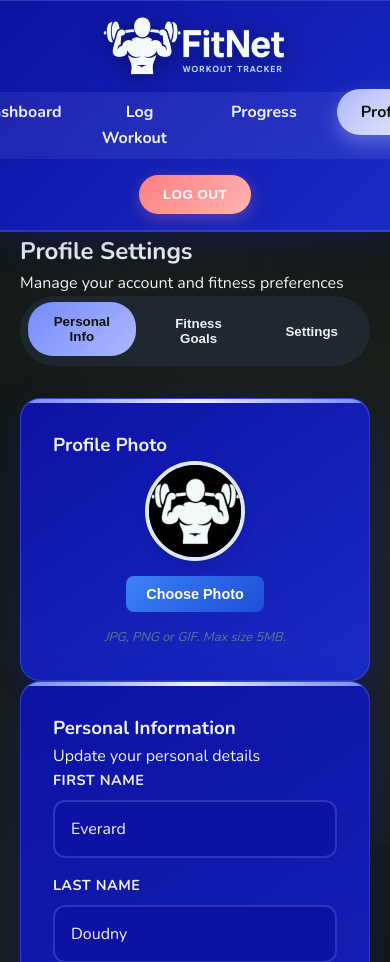
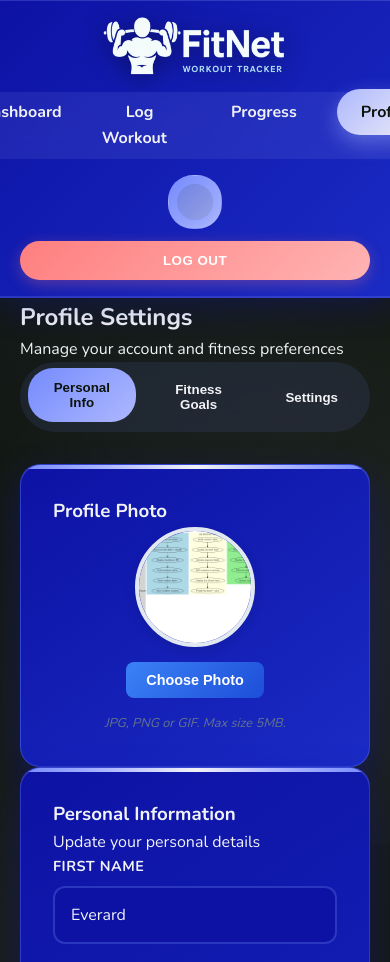
Before and after one commit to Etherixxx/FitNet, a Flask app: page /profile in a window 390 px wide; the page is wider, and only the part inside the window is pictured. Shown: the top 962 px of that part. Run offline with Flask 3, Linux system fonts and the light colour scheme; a user stored in the database is signed in; data comes from the database, SQL or seed files in the repository.

Commit message:
Added icon on top right for user's profiles to display as well as their names.

```diff
--- a/main.py
+++ b/main.py
@@ -435,6 +435,21 @@ def log_workout():
     if not user_id:
         return redirect(url_for('login'))
 
+    # Get user name for header display
+    conn = get_db_connection()
+    user_data = conn.execute(
+        'SELECT first_name, surname FROM Users WHERE user_id = ?',
+        (user_id,)
+    ).fetchone()
+
+    # Ensure session has proper name
+    if user_data and user_data['first_name'] and user_data['surname']:
+        full_name = f"{user_data['first_name']} {user_data['surname']}"
+        if not session.get('name') or session.get('name') == 'User':
+            session['name'] = full_name
+
+    conn.close()
+
     if request.method == 'POST':
         try:
             data = request.json
@@ -544,6 +559,18 @@ def progress():
 
     conn = get_db_connection()
     user_id = session['user_id']
+
+    # Get user name for header display
+    user_data = conn.execute(
+        'SELECT first_name, surname FROM Users WHERE user_id = ?',
+        (user_id,)
+    ).fetchone()
+
+    # Ensure session has proper name
+    if user_data and user_data['first_name'] and user_data['surname']:
+        full_name = f"{user_data['first_name']} {user_data['surname']}"
+        if not session.get('name') or session.get('name') == 'User':
+            session['name'] = full_name
 
     # Handle goal updates
     if request.method == 'POST':
--- a/static/css/dashboard.css
+++ b/static/css/dashboard.css
@@ -1447,31 +1447,121 @@ body:before {
   margin-bottom: 1.5rem;
 }
 
-/* Responsive adjustments */
+/* Header Actions - Update to include profile */
+.header .actions {
+  display: flex;
+  align-items: center;
+  gap: 1rem;
+}
+
+/* User Profile Styling */
+.user-profile {
+  position: relative;
+}
+
+.profile-link {
+  display: flex;
+  align-items: center;
+  gap: 0.75rem;
+  text-decoration: none;
+  color: #F1F2F6;
+  padding: 0.5rem 1rem;
+  border-radius: 25px;
+  transition: all 0.3s ease;
+  background: rgba(174, 184, 254, 0.1);
+  border: 1px solid rgba(117, 139, 253, 0.2);
+  backdrop-filter: blur(10px);
+}
+
+.profile-link:hover {
+  background: rgba(174, 184, 254, 0.2);
+  border-color: rgba(117, 139, 253, 0.4);
+  transform: translateY(-2px);
+  box-shadow: 0 4px 15px rgba(117, 139, 253, 0.3);
+}
+
+.profile-link.active-profile {
+  background: linear-gradient(135deg, #758BFD, #AEB8FE);
+  color: #0C120C;
+  border-color: transparent;
+}
+
+.profile-link.active-profile:hover {
+  background: linear-gradient(135deg, #AEB8FE, #F1F2F6);
+  color: #0C120C;
+}
+
+.profile-avatar {
+  width: 36px;
+  height: 36px;
+  border-radius: 50%;
+  background: linear-gradient(135deg, #758BFD, #AEB8FE);
+  display: flex;
+  align-items: center;
+  justify-content: center;
+  color: #0C120C;
+  font-size: 1rem;
+  font-weight: 600;
+  transition: all 0.3s ease;
+  box-shadow: 0 2px 8px rgba(117, 139, 253, 0.3);
+}
+
+.profile-link:hover .profile-avatar {
+  background: linear-gradient(135deg, #AEB8FE, #F1F2F6);
+  transform: scale(1.05);
+  box-shadow: 0 4px 12px rgba(117, 139, 253, 0.4);
+}
+
+.profile-link.active-profile .profile-avatar {
+  background: rgba(12, 18, 12, 0.1);
+  color: #0C120C;
+}
+
+.username {
+  font-weight: 600;
+  font-size: 0.9rem;
+  letter-spacing: 0.3px;
+  white-space: nowrap;
+  overflow: hidden;
+  text-overflow: ellipsis;
+  max-width: 120px;
+}
+
+.profile-link.active-profile .username {
+  color: #0C120C;
+}
+
+/* Responsive adjustments for profile */
 @media (max-width: 768px) {
-  .profile-photo {
-    width: 100px;
-    height: 100px;
-  }
-
-  .upload-form {
+  .header .actions {
     flex-direction: column;
-    gap: 10px;
-  }
-
-  .upload-btn, .save-photo-btn {
+    gap: 0.75rem;
     width: 100%;
-    max-width: 200px;
-  }
-
-  .form-row {
-    grid-template-columns: 1fr;
-  }
-
-  .add-exercise-btn,
-  .save-workout-btn {
-    padding: 0.875rem 1.5rem !important;
-    font-size: 1rem !important;
+  }
+
+  .profile-link {
+    width: 100%;
+    justify-content: center;
+    padding: 0.75rem 1rem;
+  }
+
+  .username {
+    max-width: none;
+  }
+
+  .logout {
+    width: 100%;
+    justify-content: center;
+  }
+}
+
+@media (max-width: 480px) {
+  .username {
+    display: none;
+  }
+
+  .profile-link {
+    padding: 0.5rem;
   }
 }
 
--- a/templates/profile.html
+++ b/templates/profile.html
@@ -21,6 +21,14 @@
                 </ul>
             </nav>
             <div class="actions">
+                <div class="user-profile">
+                  <a href="/profile" class="profile-link active-profile">
+                    <div class="profile-avatar">
+                      <i class="fas fa-user"></i>
+                    </div>
+                    <span class="username">{{ (user_data.first_name + ' ' + user_data.surname) if user_data and user_data.first_name and user_data.surname else session.get('name', 'Guest') if session.get('name') and session.get('name') != 'User' else 'Guest' }}</span>
+                  </a>
+                </div>
                 <button class="logout logout-light-red" onclick="window.location.href='/logout'">Log Out</button>
             </div>
         </div>
```
Also changed, not shown: templates/dashboard.html (+8 -0 lines), templates/log-workout.html (+8 -0 lines), templates/progress.html (+8 -0 lines), static/uploads/user_1_profile.png.
